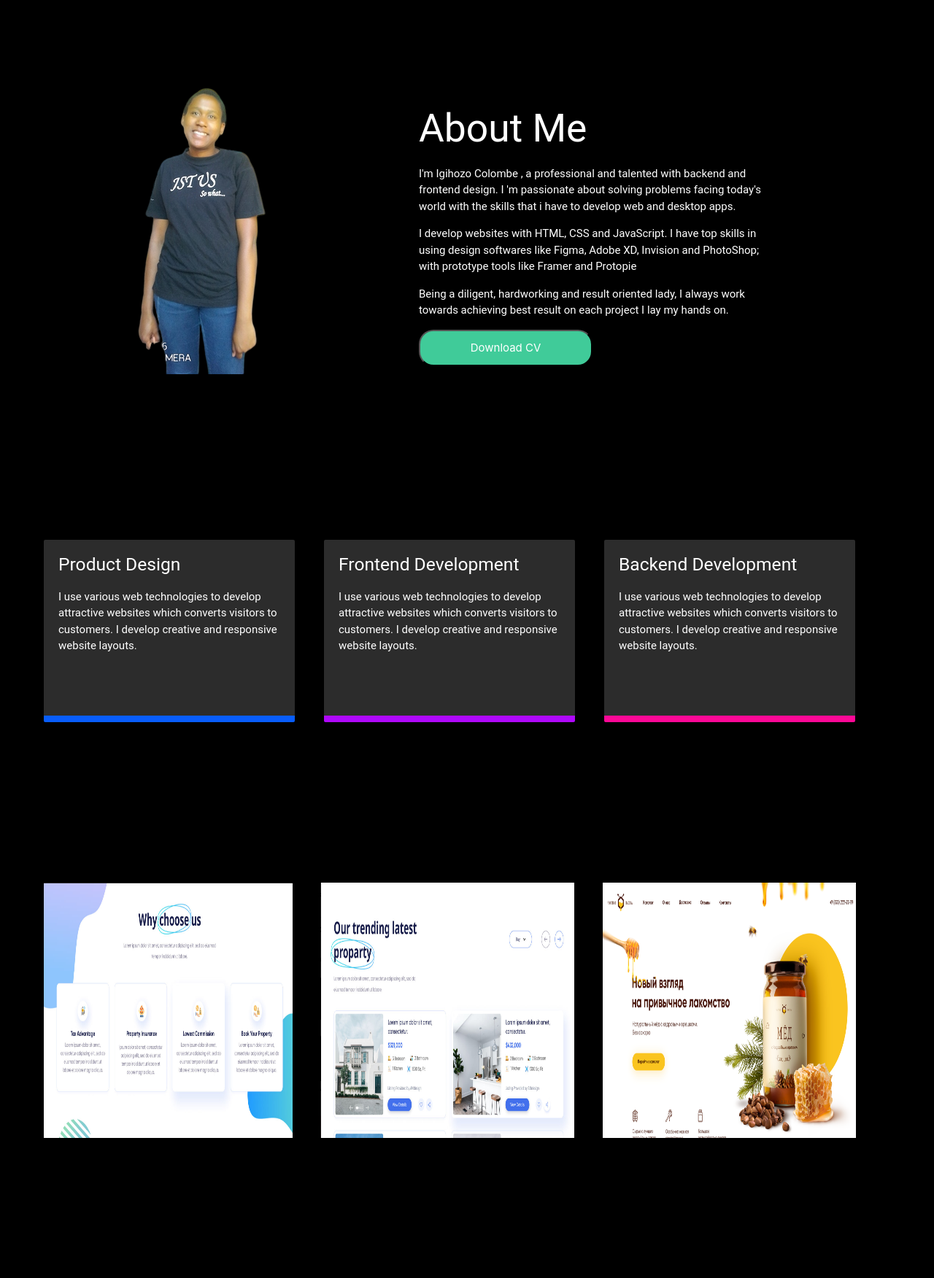
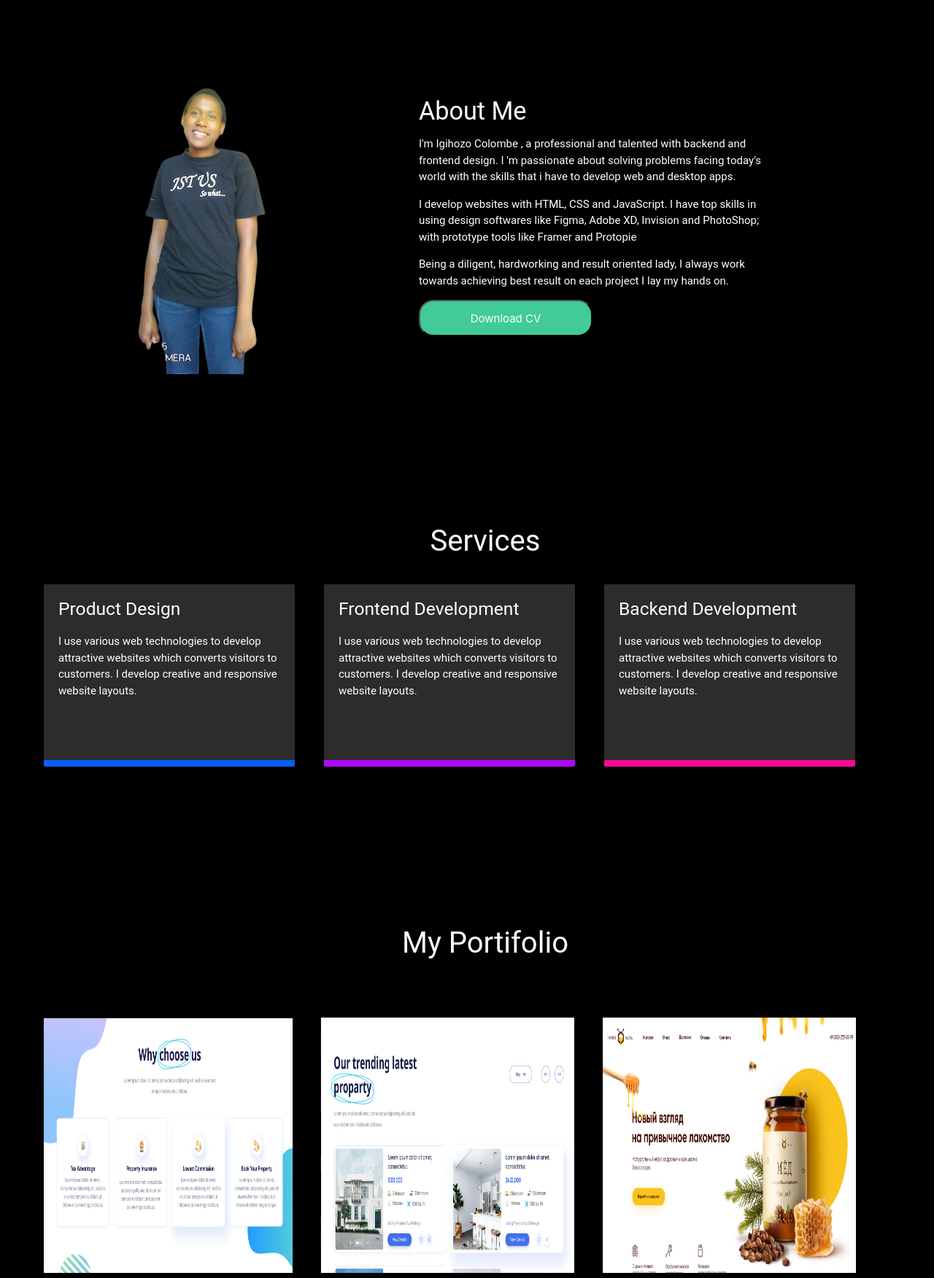
Before and after one commit to IgihozoColombe/Igihozo-Portifolio, a plain HTML site: page index.html in a window 1280 px wide. Shown: the part 520-2272 px from the top of the page at 73% size. Before the commit the page ends 2086 px from the top, so only its background shows below. Drawn offline with nearby package versions, Linux system fonts and the light colour scheme.

Commit message:
--- Auto-Git Commit ---

```diff
--- a/index.css
+++ b/index.css
@@ -105,7 +105,7 @@ body{
     width: 90%;
     display:flex;
     margin-left: 40px;
-    margin-top: 200px;
+
   }
 
   .skill1{
@@ -157,7 +157,7 @@ margin: 20px;
 width: 90%;
 display:flex;
 margin-left: 40px;
-margin-top: 200px;
+/* margin-top: 200px; */
 }
 #portifolio1{
 width: 90%;
@@ -242,11 +242,18 @@ height: 350px;
     text-align:center;
     margin-bottom:80px;
   }
-  .skll h3{
+  #service{
     margin-left: 50px;
     text-align:center;
-    margin-bottom:80px;
+    margin-top:200px;
+   font-size:40px;
 
+  }
+  #port{
+    margin-left: 50px;
+    text-align:center;
+    margin-top:200px;
+   font-size:40px;
   }
   @media only screen and (max-width:800px) {
     /* For tablets: */
@@ -323,13 +330,24 @@ height: 350px;
       text-align: left;
 
     }
+    #service{
+      text-align:left;
+      margin-top:200px;
+     font-size:40px;
 
+    }
+    #port{
+
+      text-align:left;
+      margin-top:200px;
+     font-size:40px;
+    }
 
     .skills{
       width: 100%;
       display:block;
       margin-left: 40px;
-      margin-top: 200px;
+
     }
 
     .skill1{
@@ -381,7 +399,7 @@ margin: 20px;
   width: 100%;
   display:block;
   margin-left: 40px;
-  margin-top: 200px;
+
  }
 #portifolio1{
 width: 80%;
@@ -537,6 +555,7 @@ height: 350px;
       margin-left: 10px;
       text-align: left;
 
+
     }
 
 
--- a/index.html
+++ b/index.html
@@ -50,7 +50,7 @@
     </div>
   <div class="how-works-words">
 
-    <h2>About Me</h2>
+    <h4>About Me</h4>
     <p>I'm Igihozo Colombe , a professional and
       talented with backend and frontend design.
       I 'm passionate about solving problems facing
@@ -65,7 +65,7 @@
   </div>
 
 <div class="skll">
-  <!-- <h3>My Services</h3> -->
+  <h3 id="service"> Services</h3>
   <div class="skills">
     <div class="skill1">
       <h5>Product Design</h5>
@@ -95,7 +95,7 @@
   </div>
 </div>
   <div class="port">
-    <!-- <h3>My Portifolio</h3> -->
+    <h3 id="port">My Portifolio</h3>
     <div class="Portifolio">
       <div class="Portifolio1"><img src="./images/1.png" id="portifolio1"></div>
       <div class="Portifolio2"><img src="./images/2.png"  id="portifolio2"></div>
```
